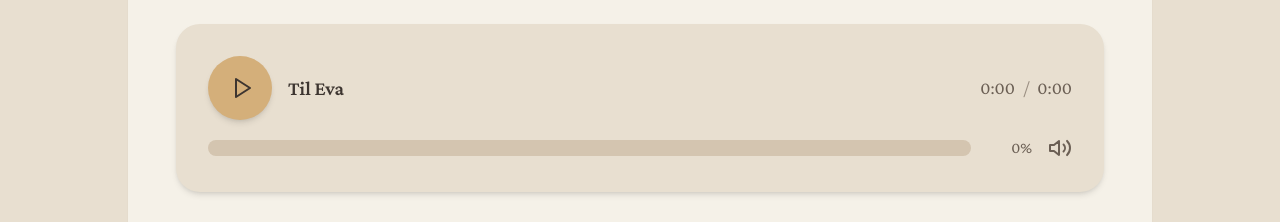
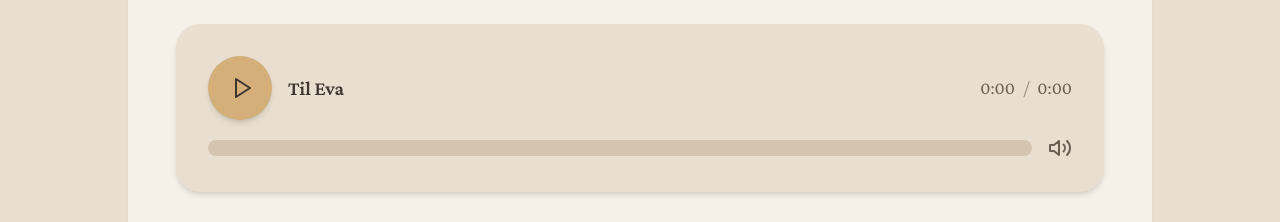
Before and after one commit to wilmessimon/sangtildeg-no, a Next.js app: page /en in a window 1280 px wide. Shown: the part 2360-2582 px from the top of the page. Built offline with nearby package versions, Linux system fonts and the light colour scheme.

Commit message:
UI: Remove percentage display from audio player

```diff
--- a/components/AudioPlayer.tsx
+++ b/components/AudioPlayer.tsx
@@ -181,11 +181,6 @@ export default function AudioPlayer({ src, title }: AudioPlayerProps) {
           />
         </div>
 
-        {/* Percentage Display */}
-        <span className="text-sm md:text-base font-medium text-text-secondary min-w-[45px] text-right">
-          {Math.round(progress)}%
-        </span>
-
         {/* Volume Icon */}
         <Volume2 size={24} className="text-text-secondary" />
       </div>
```
